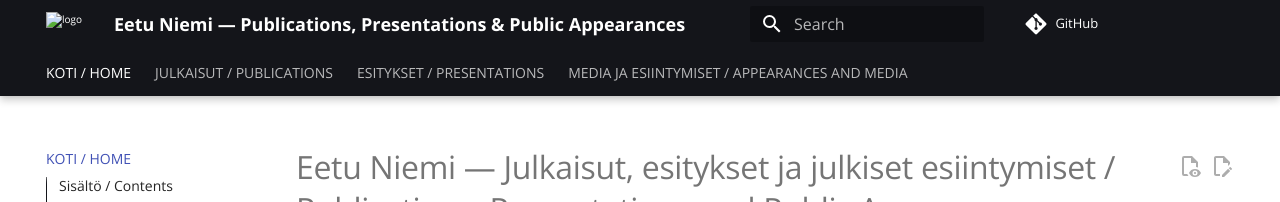
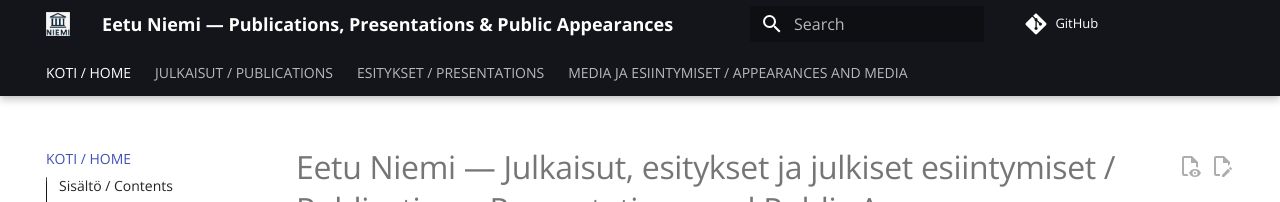
Before and after one commit to eetuniemiphd/eetuniemi, an MkDocs documentation site: the page built from docs/index.md, in a window 1280 px wide. Shown: the top 202 px of the page. Built offline with MkDocs 1.6.1 and Material for MkDocs 9.7.7, drawn with Linux system fonts in a browser that asks for light colours; comment, search, counter and statistics services are not loaded.

Commit message:
Update mkdocs.yml

```diff
--- a/mkdocs.yml
+++ b/mkdocs.yml
@@ -5,7 +5,7 @@ repo_url: https://github.com/eetuniemiphd/eetuniemi
 theme:
   name: material
   language: en
-  logo: eetu-niemi-publications-logo.png
+  logo: assets/eetu-niemi-publications-logo.png
   palette:
     primary: black
     accent: deep orange
```
